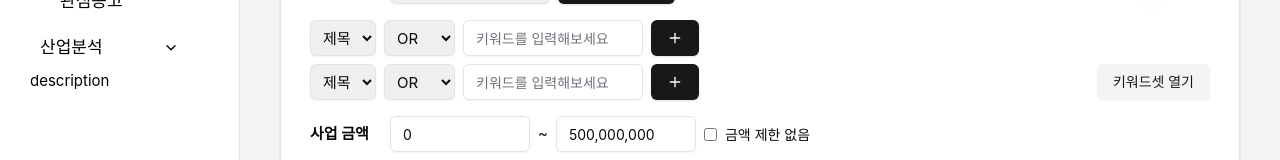
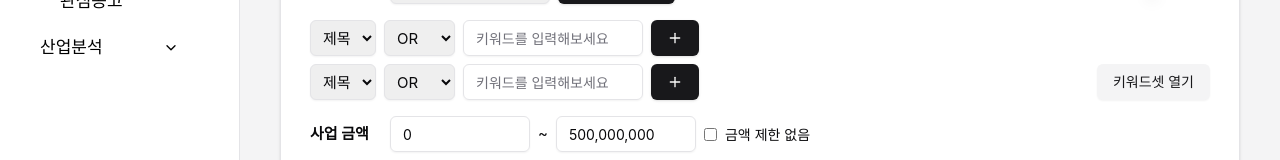
Before and after one commit to hckang80/nextjs-beginner-task, a Next.js app: page /en/dashboard/rfp in a window 1280 px wide. Shown: the part 247-407 px from the top of the page. Built offline with nearby package versions, Linux system fonts and the light colour scheme; what i18next-resources-to-backend would draw is missing.

Commit message:
refactor: 디버깅 요소 제거

```diff
--- a/app/[locale]/layout.tsx
+++ b/app/[locale]/layout.tsx
@@ -4,7 +4,6 @@ import Providers from './providers';
 import Image from 'next/image';
 import Aside from './aside';
 import Nav from './nav';
-import Translation from './translation';
 
 export const metadata: Metadata = {
   title: 'Create Next App',
@@ -40,7 +39,6 @@ export default async function LocaleLayout({
             <div className="global-inner">
               <Aside>
                 <Nav />
-                <Translation />
               </Aside>
               <main className="global-main">{children}</main>
             </div>
--- a/app/[locale]/translation.tsx
+++ /dev/null
@@ -1,9 +0,0 @@
-'use client';
-
-import { useTranslation } from 'react-i18next';
-
-export default function Translation() {
-  const { t } = useTranslation();
-
-  return <p>{t('description')}</p>;
-}
```
